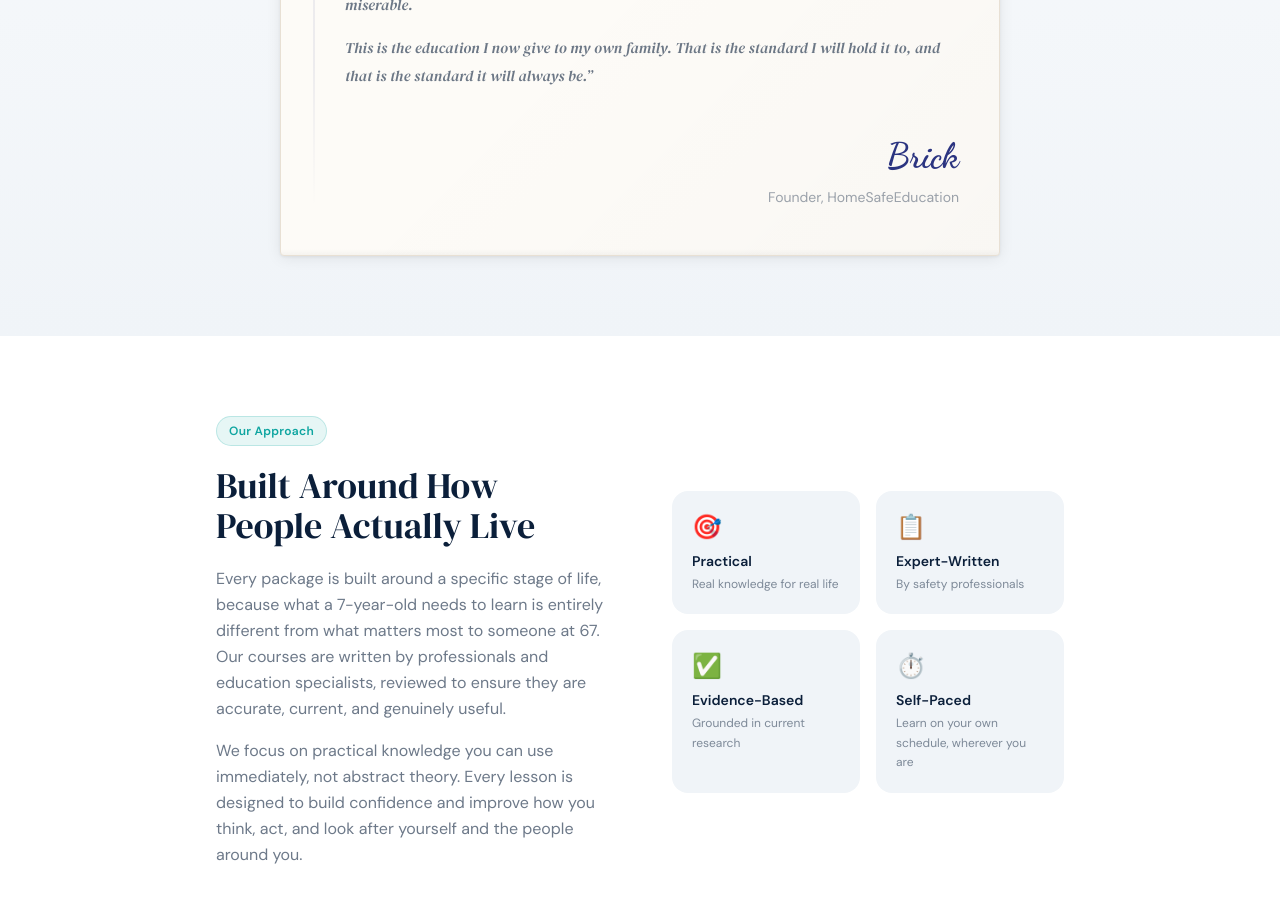
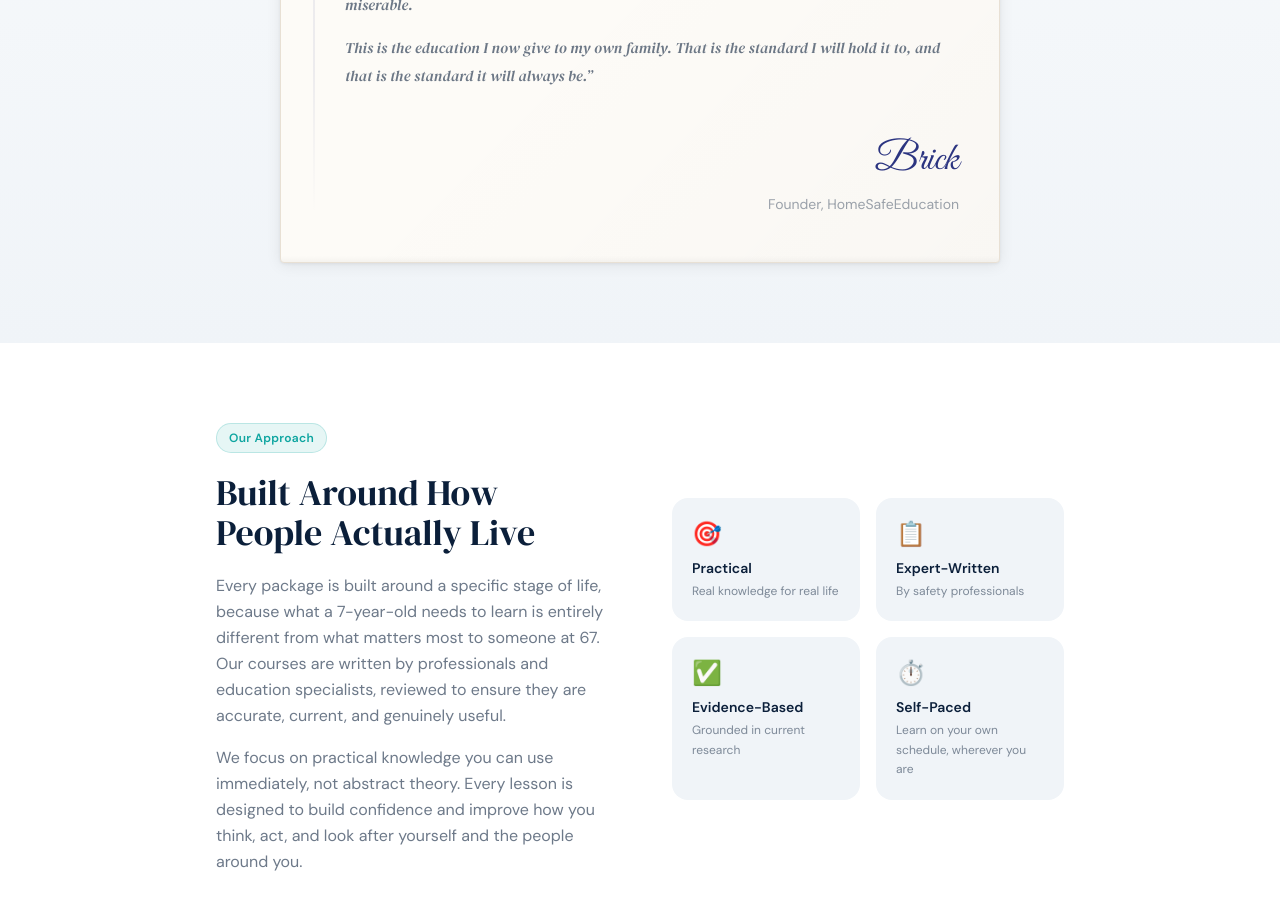
Before and after one commit to BrickBoxNAFO/besafe-app, a Next.js app: page /about in a window 1280 px wide. Shown: the part 1440-2349 px from the top of the page. Built offline with nearby package versions, Linux system fonts and the light colour scheme; no server answers.

Commit message:
Switch signature font from Dancing Script to Great Vibes for readability
Great Vibes is still a flowing cursive but with clearer letterforms
so 'Brick' is easily readable at a glance.

Co-Authored-By: Claude Opus 4.6 <noreply@anthropic.com>

```diff
--- a/app/about/page.jsx
+++ b/app/about/page.jsx
@@ -45,7 +45,7 @@ export default function AboutPage() {
                 <p>This is the education I now give to my own family. That is the standard I will hold it to, and that is the standard it will always be.&rdquo;</p>
               </div>
               <div className="mt-10 text-right">
-                <span style={{fontFamily:"'Dancing Script', cursive", fontSize:'2.2rem', color:'#2B3480'}}>Brick</span>
+                <span style={{fontFamily:"'Great Vibes', cursive", fontSize:'2.5rem', color:'#2B3480'}}>Brick</span>
                 <p className="text-navy/40 text-sm mt-1" style={{fontStyle:'normal'}}>Founder, HomeSafeEducation</p>
               </div>
             </div>
--- a/app/globals.css
+++ b/app/globals.css
@@ -1,4 +1,4 @@
-@import url('https://fonts.googleapis.com/css2?family=DM+Serif+Display:ital@0;1&family=DM+Sans:ital,opsz,wght@0,9..40,300;0,9..40,400;0,9..40,500;0,9..40,600;0,9..40,700;1,9..40,400&family=Dancing+Script:wght@700&display=swap');
+@import url('https://fonts.googleapis.com/css2?family=DM+Serif+Display:ital@0;1&family=DM+Sans:ital,opsz,wght@0,9..40,300;0,9..40,400;0,9..40,500;0,9..40,600;0,9..40,700;1,9..40,400&family=Great+Vibes&display=swap');
 
 @tailwind base;
 @tailwind components;
```
